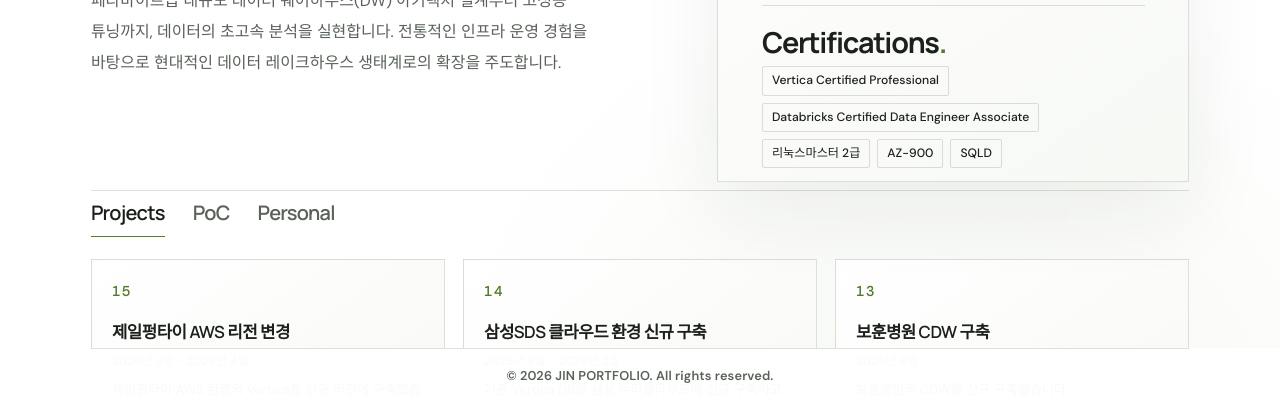
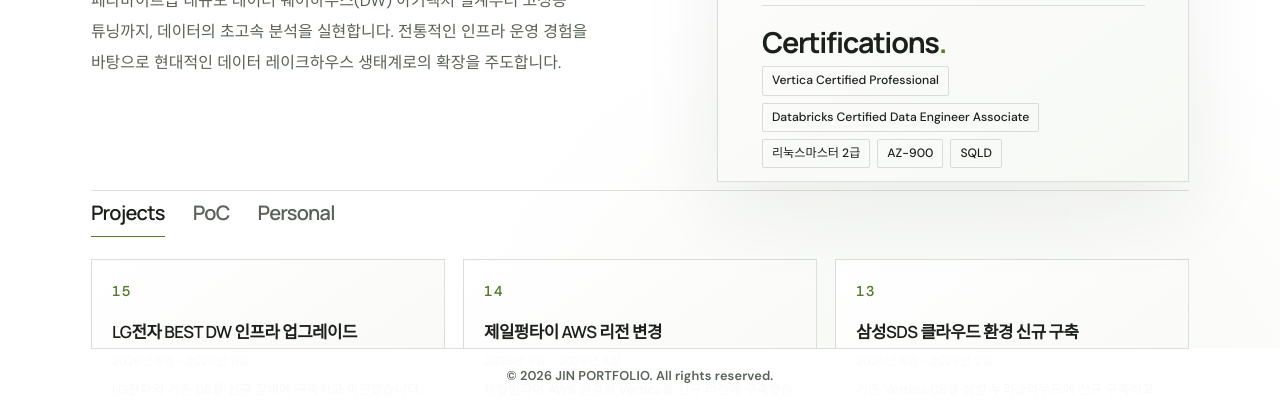
Before and after one commit to JIN0326/jin_portfolio, a plain HTML site: page index.html in a window 1280 px wide. Shown: the part 398-798 px from the top of the page. Drawn offline with nearby package versions, Linux system fonts and the light colour scheme.

Commit message:
Add new work cards for LG전자 and 제일펑타이

```diff
--- a/index.html
+++ b/index.html
@@ -111,9 +111,10 @@
         </div>
         <div class="work-panel" id="panel-projects" role="tabpanel" aria-labelledby="tab-projects" tabindex="0">
           <div class="work-cards">
-            <article class="work-card"><span class="work-number">15</span><h2>제일펑타이 AWS 리전 변경</h2><time class="work-date">2026년 3월 - 2026년 4월</time><p>제일펑타이 AWS 환경의 Vertica를 신규 리전에 구축했습니다.</p><span class="work-tech">VERTICA</span></article>
-            <article class="work-card"><span class="work-number">14</span><h2>삼성SDS 클라우드 환경 신규 구축</h2><time class="work-date">2025년 8월 - 2026년 2월</time><p>기존 Vertica DB를 삼성 누리클라우드에 신규 구축하고 이관했습니다.</p><span class="work-tech">VERTICA</span></article>
-            <article class="work-card"><span class="work-number">13</span><h2>보훈병원 CDW 구축</h2><time class="work-date">2025년 8월</time><p>보훈병원의 CDW를 신규 구축했습니다.</p><span class="work-tech">VERTICA</span></article>
+            <article class="work-card"><span class="work-number">15</span><h2>LG전자 BEST DW 인프라 업그레이드</h2><time class="work-date">2026년 9월 - 2026년 11월</time><p>LG전자의 기존 DB를 신규 장비에 구축하고 이관했습니다.</p><span class="work-tech">VERTICA</span></article>
+            <article class="work-card"><span class="work-number">14</span><h2>제일펑타이 AWS 리전 변경</h2><time class="work-date">2026년 3월 - 2026년 4월</time><p>제일펑타이 AWS 환경의 Vertica를 신규 리전에 구축했습니다.</p><span class="work-tech">VERTICA</span></article>
+            <article class="work-card"><span class="work-number">13</span><h2>삼성SDS 클라우드 환경 신규 구축</h2><time class="work-date">2025년 8월 - 2026년 2월</time><p>기존 Vertica DB를 삼성 누리클라우드에 신규 구축하고 이관했습니다.</p><span class="work-tech">VERTICA</span></article>
+            <article class="work-card"><span class="work-number">12</span><h2>보훈병원 CDW 구축</h2><time class="work-date">2025년 8월</time><p>보훈병원의 CDW를 신규 구축했습니다.</p><span class="work-tech">VERTICA</span></article>
             <article class="work-card"><span class="work-number">11</span><h2>신한은행 통합 DW 구축</h2><time class="work-date">2023년 5월 - 2024년 6월</time><p>기존 타 DB와 함께 사용하던 업무를 Vertica로 통합해 대규모 통합 데이터 웨어하우스를 구축했습니다.</p><span class="work-tech">VERTICA</span></article>
             <article class="work-card"><span class="work-number">10</span><h2>하나은행 프로젝트 ONE 구축</h2><time class="work-date">2022년 12월 - 2023년 4월</time><p>하나은행 통합 데이터 플랫폼 구축 사업에서 Vertica 기반 분석 DW를 구축했습니다.</p><span class="work-tech">VERTICA</span></article>
             <article class="work-card"><span class="work-number">09</span><h2>LGU+ Vertica MIGDB 전환</h2><time class="work-date">2023년 2월</time><p>기존 데이터를 Vertica 신규 DB로 이관해 분석 업무 성능을 개선했습니다.</p><span class="work-tech">VERTICA</span></article>
```
